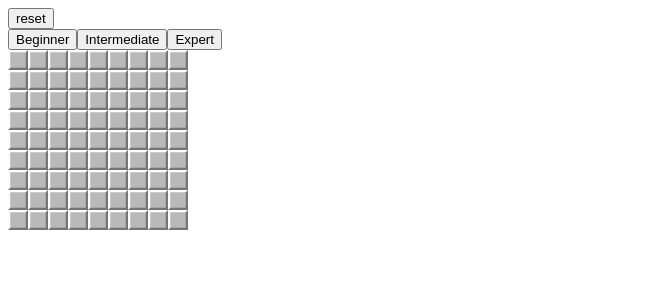
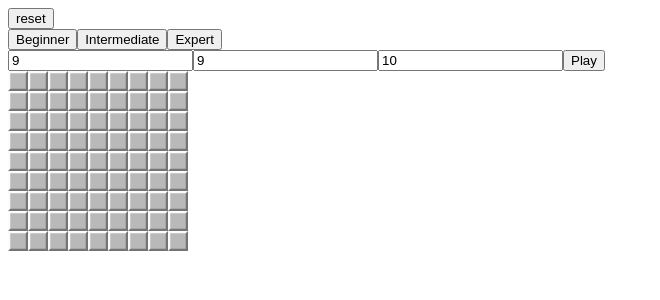
Before and after one commit to worldgeneral/minesweeper, a React (Vite) app: page / in a window 1280 px wide. Shown: the top 300 px of the page, without its empty margins (0-660 px from the left). Built offline with nearby package versions, Linux system fonts and the light colour scheme.

Commit message:
added custom size form

```diff
--- a/src/GameMenu.jsx
+++ b/src/GameMenu.jsx
@@ -1,3 +1,5 @@
+import { GridSizeForm } from "./GridSizeForm";
+
 function GameMenu({
   resetGame,
   setWidth,
@@ -21,6 +23,7 @@ function GameMenu({
         <button onClick={() => gridSettings(9, 9, 10)}>Beginner</button>
         <button onClick={() => gridSettings(16, 16, 40)}> Intermediate</button>
         <button onClick={() => gridSettings(32, 16, 99)}>Expert</button>
+        <GridSizeForm gridSettings={gridSettings} />
       </div>
     </>
   );
--- /dev/null
+++ b/src/GridSizeForm.jsx
@@ -0,0 +1,60 @@
+import { useState } from "react";
+
+function GridSizeForm({ gridSettings }) {
+  const [formData, setFormData] = useState({
+    width: 9,
+    height: 9,
+    bombCount: 10,
+  });
+
+  const handleChange = (evt) => {
+    const changedField = evt.target.name;
+    const newValue = evt.target.value;
+    setFormData((currData) => {
+      currData[changedField] = newValue;
+      return { ...currData };
+    });
+  };
+
+  const handleSubmit = (event) => {
+    event.preventDefault();
+
+    gridSettings(
+      parseInt(formData.width, 10),
+      parseInt(formData.height, 10),
+      parseInt(formData.bombCount, 10)
+    );
+  };
+
+  return (
+    <form onSubmit={handleSubmit}>
+      <input
+        type="number"
+        placeholder="9"
+        value={formData.width}
+        onChange={handleChange}
+        id="widthInput"
+        name="width"
+      />
+      <input
+        type="number"
+        placeholder="9"
+        value={formData.height}
+        onChange={handleChange}
+        id="heightInput"
+        name="height"
+      />
+      <input
+        type="number"
+        placeholder="10"
+        value={formData.bombCount}
+        onChange={handleChange}
+        id="bombCountInput"
+        name="bombCount"
+      />
+      <button>Play</button>
+    </form>
+  );
+}
+
+export { GridSizeForm };
```
